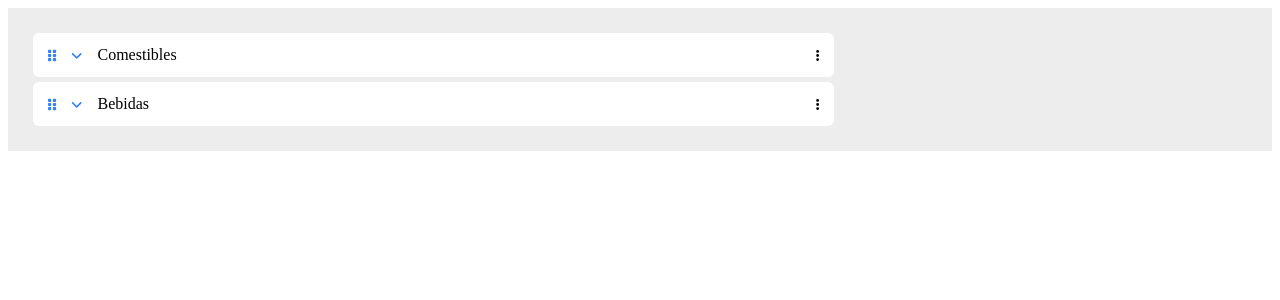
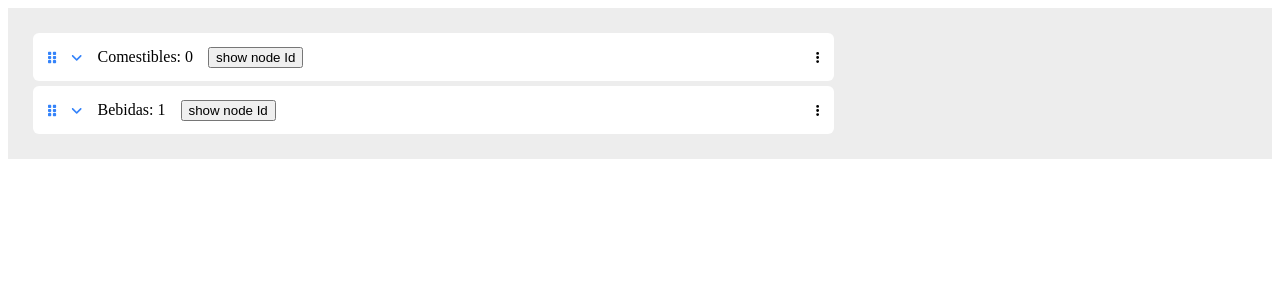
Before and after one commit to DiegoTinitana/Arboles-Infinitos, a Next.js app: page / in a window 1280 px wide. Shown: the top 300 px of the page. Built offline with nearby package versions, Linux system fonts and the light colour scheme.

Commit message:
add button show node id

```diff
--- a/src/components/TreeItem.jsx
+++ b/src/components/TreeItem.jsx
@@ -16,9 +16,6 @@ export const getItemStyle = (isDragging, draggableStyle, level) => {
     paddingLeft: 15 * level,
     margin: 5,
     background: isDragging ? "lightgreen" : "white",
-    width: 786,
-    height: 44,
-
     ...draggableStyle
   };
 };
@@ -81,11 +78,13 @@ function TreeItem(props) {
                 {expandable && expandedIcon}
               </div>
               <div>{label}</div>
+              <button onClick={() => console.log(nodeId)}> show node Id</button>
             </div>
             <div className="items-tree-section-end">
               <FontAwesomeIcon icon={faEllipsisV} style={{ fontSize: 13 }} />
             </div>
           </div>
+
           {expanded && childrenIncreased}
         </>
       )}
--- a/src/pages/index.js
+++ b/src/pages/index.js
@@ -30,7 +30,21 @@ export default function Home() {
                 "children": [
                   {
                     "id": "MLA7890123456",
-                    "title": "Super Acido"
+                    "title": "Super Acido",
+                    "children": [
+                      {
+                        "id": "MLA0123456789",
+                        "title": "Agua"
+                      },
+                      {
+                        "id": "MLB0987654321",
+                        "title": "Cocacola"
+                      },
+                      {
+                        "id": "MLC1357908642",
+                        "title": "Seven Up"
+                      }
+                    ]
                   },
                   {
                     "id": "MLA5678901234",
@@ -168,14 +182,14 @@ export default function Home() {
           <div key={abc}>
             {
               child.children ? (
-                <TreeItem label={`${child.title}`} nodeId={`${abc}`}>
+                <TreeItem label={`${child.title}: ${abc}`} nodeId={`${abc}`}>
                   <RenderItems obj={child.children} lavel={newLavel} tree={`${abc}`} />
                 </TreeItem>
               ) : child.type === 'list' ? (
-                <TreeItem label={`${child.title}`} nodeId={`${abc}`}>
+                <TreeItem label={`${child.title}:  ${abc}`} nodeId={`${abc}`}>
                   <RenderItems obj={child.items.values} lavel={newLavel} tree={`${abc}`} />
                 </TreeItem>
-              ) : (<TreeItem label={`${child.title}`} nodeId={`${abc}`} />)
+              ) : (<TreeItem label={`${child.title}:  ${abc}`} nodeId={`${abc}`} />)
             }
           </div>
         )
--- a/src/styles/globals.css
+++ b/src/styles/globals.css
@@ -9,6 +9,7 @@
   align-items: center;
   justify-content: space-between;
   border-radius: 6px;
+  width: 786px;
 }
 
 .items-tree-section {
@@ -16,6 +17,8 @@
   gap: 15px;
   align-items: center;
   border-radius: 6px;
+  height: 44px;
+  width: 100%;
 }
 
 .items-tree-section-end {
```
